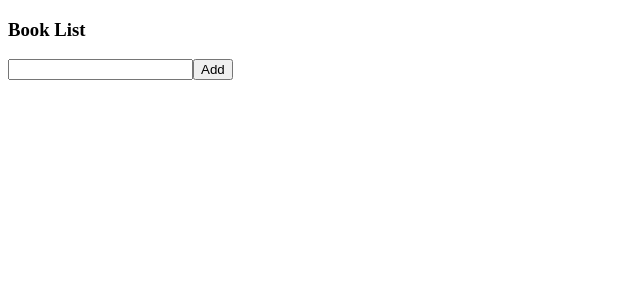
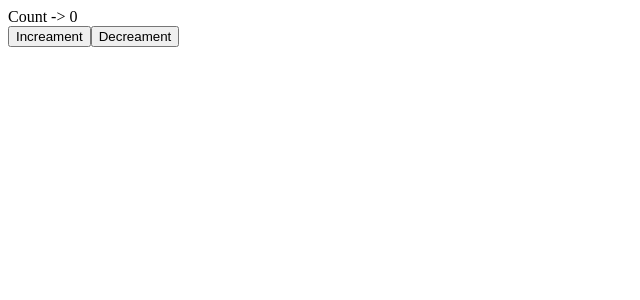
Before and after one commit to AI-Ashik/React, a React (Create React App) app: page / in a window 1280 px wide. Shown: the top 300 px of the page, without its empty margins (0-640 px from the left). Built offline with nearby package versions, Linux system fonts and the light colour scheme.

Commit message:
useContext practice

```diff
--- a/src/App.js
+++ b/src/App.js
@@ -1,10 +1,11 @@
 import React from 'react';
-import UseReducer from './Components/UseReducer/UseReducer';
+import Counter from './Components/useReducer Practice/Counter';
 
 const App = () => {
+
     return (
         <div>
-            <UseReducer />
+            <Counter />
         </div>
     );
 };
--- /dev/null
+++ b/src/Components/useContext/UserContext.js
@@ -0,0 +1,5 @@
+import React from 'react';
+
+export const UserContext = React.createContext();
+
+// provider, consmuer
--- /dev/null
+++ b/src/Components/useReducer Practice/Counter.js
@@ -0,0 +1,26 @@
+import React, { useReducer } from 'react';
+
+const initialState = 0;
+const reducer = (state, action) => {
+    switch (action) {
+        case 'increament':
+            return state + 1;
+        case 'decreament':
+            return state - 1;
+        default:
+            return state;
+    }
+};
+
+const Counter = () => {
+    const [count, dispatch] = useReducer(reducer, initialState);
+    return (
+        <>
+            <div>Count -> {count}</div>
+            <button onClick={() => dispatch('increament')}>Increament</button>
+            <button onClick={() => dispatch('decreament')}>Decreament</button>
+        </>
+    );
+};
+
+export default Counter;
```
Also changed, not shown: src/Components/useContext/Component1.js (added, +22 -0 lines), src/Components/useContext/Component2.js (added, +12 -0 lines), src/Components/useContext/Component3.js (added, +7 -0 lines), src/Components/useContext/Component4.js (added, +15 -0 lines).
